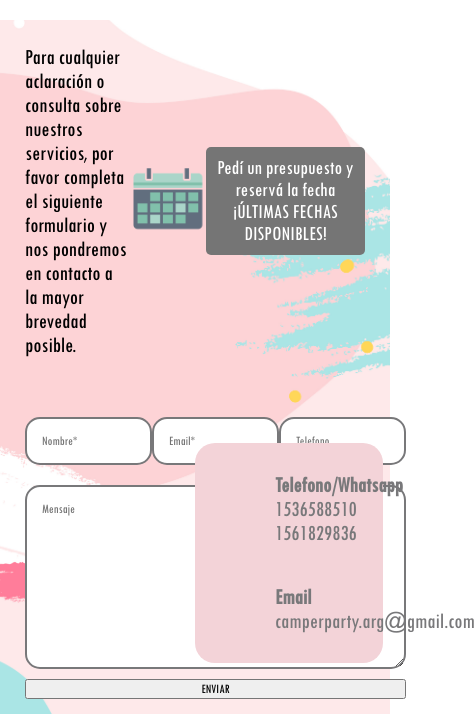
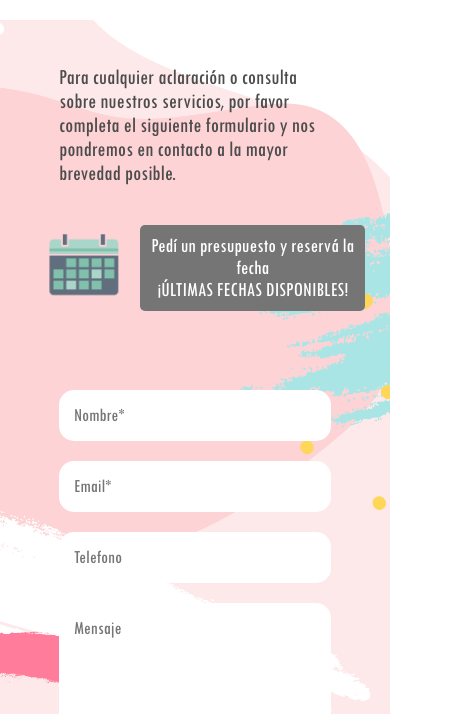
Before and after one commit to martin2844/a-clients-party-website, a Gatsby site: page /contacto in a window 390 px wide. Shown: the part 130-844 px from the top of the page, 475 px wide, since content can reach past the window. Built offline with nearby package versions, Linux system fonts and the light colour scheme; Gatsby itself is replaced by a stand-in of ours.

Commit message:
contact mobile

```diff
--- a/src/layout/Layout.js
+++ b/src/layout/Layout.js
@@ -83,7 +83,7 @@
                 <Link to="/acerca"><li>Sobre Camper Party</li></Link>
                 <Link to="/servicio"><li>Serivicio</li></Link>
                 <Link to="/galeria"><li>Galeria</li></Link>
-                <Link to="/contacto"><li>Info</li></Link>
+                <Link to="/contacto"><li>Contacto</li></Link>
     </ul>
   </div>
 </nav>
--- a/src/stylesheets/contact.scss
+++ b/src/stylesheets/contact.scss
@@ -4,6 +4,10 @@
     flex-direction: row;
     justify-content: space-evenly;
     align-items: center;
+}
+
+*:focus {
+    outline: none;
 }
 
 .contact-bottom {
@@ -39,7 +43,9 @@
 .contact-heading {
     width: 50%;
     p {
+        margin-top: 20px;
         font-size: 1.4rem;
+        color: #4c4c4c;
     }
 }
 
@@ -60,8 +66,13 @@
             margin: 10px 0;
             padding: 15px;
             background-color: none;
-            border: 2px solid #78787A;
+            border: none;
             border-radius: 15px;
+            font-size: 1.2rem;
+            color: #757575;
+            &::placeholder {
+                font-size: 1.2rem;
+             }
         }
 
         input {
@@ -69,7 +80,19 @@
         }
 
         textarea {
-            min-height: 150px;
+            min-height: 180px;
+
+        }
+
+        button {
+            align-self: center;
+            padding: 10px 20px;
+            background-color: #fff;
+            border:none;
+            border-radius: 10px;
+            margin-top: 10px;
+            font-size: 1.2rem;
+            color: #757575;
         }
     }
 }
@@ -116,3 +139,62 @@
     min-height: 25px;
     margin: 0 10px 10px;
 }
+
+
+@media screen and (max-width: 1100px) {
+
+  .contact-top {
+      flex-direction: column;
+  }
+
+  .contact-bottom {
+      flex-direction: column;
+      justify-content: center;
+  }
+
+  .contact-form {
+    width: 80%;
+  }
+
+  .contact-info {
+      margin-top: 40px;
+      width: 30%;
+  }
+
+  .contact-top-right {
+      margin-top: 20px;
+  }
+
+}
+
+@media screen and (max-width: 900px) {
+
+    .contact-heading {
+        width: 80%;
+    }
+
+    .contact-form {
+        form {
+
+            .group {
+                display: flex;
+                flex-direction: column;
+                justify-content: space-between;
+            }
+
+        }
+    }
+
+    .contact-info {
+        width: 50%;
+    }
+
+}
+
+@media screen and (max-width: 600px) {
+
+    .contact-info {
+        width: 80%;
+        padding: 20px 40px;
+    }
+}
```
